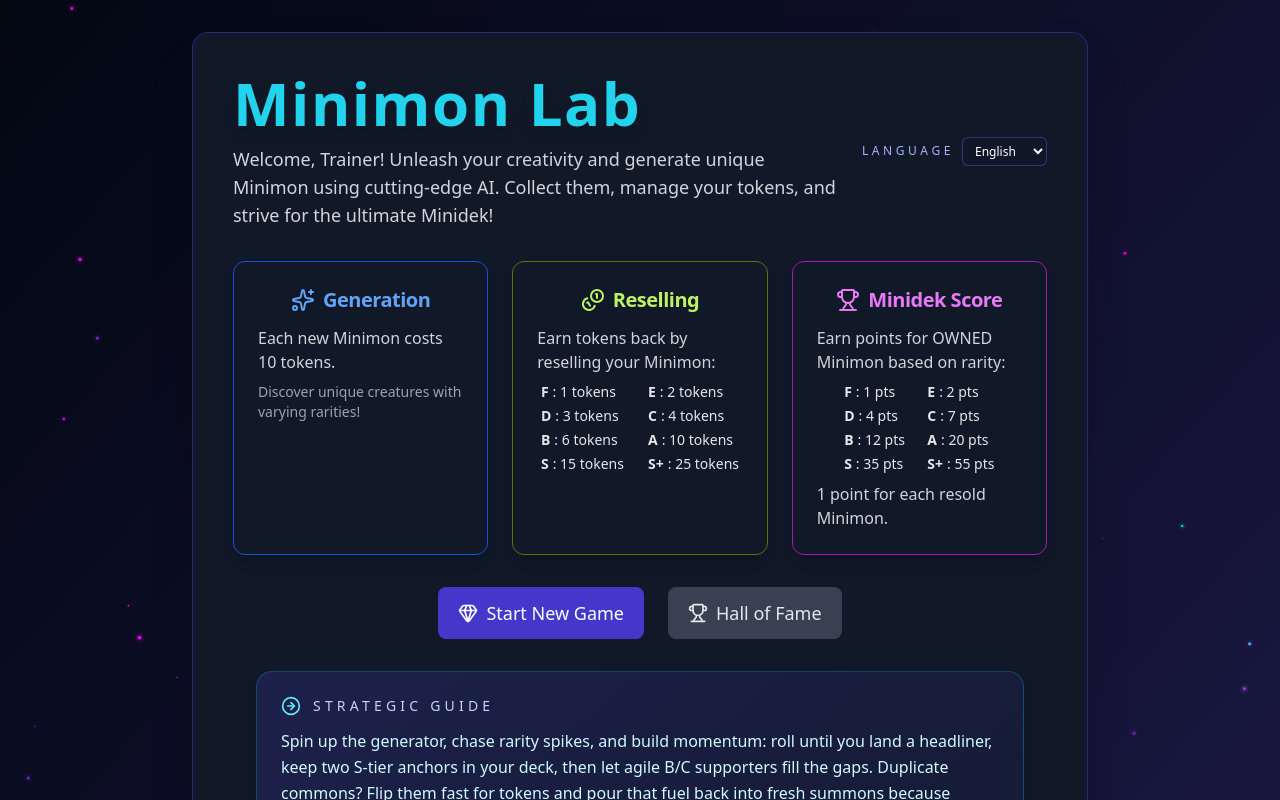
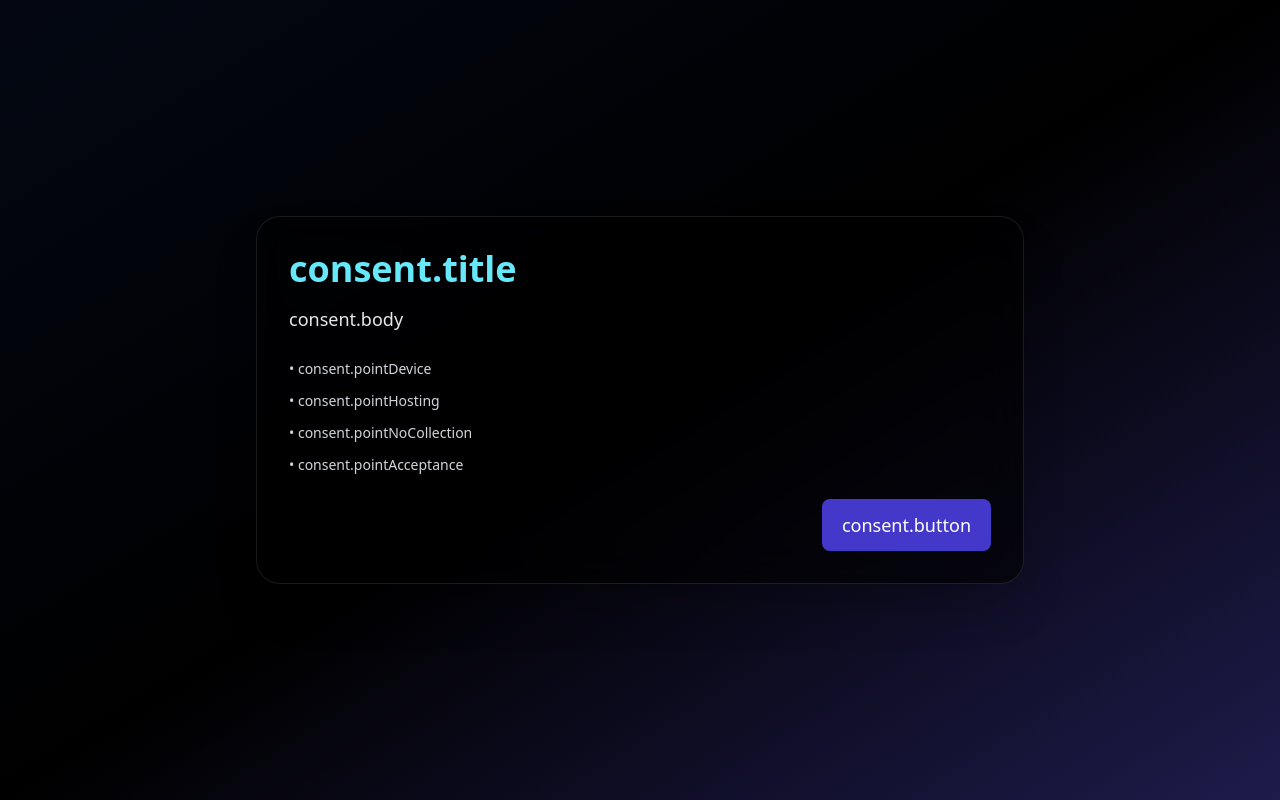
Before and after one commit to martinobettucci/epsi-pokedex, a React (Vite) app: page / in a window 1280 px wide. Shown: the top 800 px of the page. Built offline with nearby package versions, Linux system fonts and the light colour scheme.

Commit message:
feat: implement consent management with ConsentPage component

```diff
--- a/App.tsx
+++ b/App.tsx
@@ -6,6 +6,7 @@ import { AppState as AppStateType, MinimonStatus, MinimonRarity, Minimon, Archiv
 import WelcomeScreen from './WelcomeScreen';
 import MainGameScreen from './MainGameScreen';
 import HallOfFame from './HallOfFame';
+import ConsentPage from './ConsentPage';
 import { Loader2 } from 'lucide-react';
 import ParticleCanvas from './components/ParticleCanvas';
 import { balanceConfig, calculateDeckScore } from './utils/gameHelpers';
@@ -35,6 +36,10 @@ const determineStyleBadge = (minimons: Minimon[], telemetry: ArchiveTelemetry):
 
 const App: React.FC = () => {
   const { t } = useTranslation();
+  const [consentGiven, setConsentGiven] = useState<boolean>(() => {
+    if (typeof window === 'undefined') return false;
+    return localStorage.getItem('minimonConsent') === 'true';
+  });
   const [currentScreen, setCurrentScreen] = useState<AppScreen>('loading');
   const [isLoadingApp, setIsLoadingApp] = useState<boolean>(true);
   const [canContinueGame, setCanContinueGame] = useState<boolean>(false);
@@ -47,6 +52,13 @@ const App: React.FC = () => {
     soldHighRarity: false,
     startTimestamp: Date.now(),
   });
+
+  const handleAcceptConsent = useCallback(() => {
+    if (typeof window !== 'undefined') {
+      localStorage.setItem('minimonConsent', 'true');
+    }
+    setConsentGiven(true);
+  }, []);
 
   const recordGeneration = useCallback(() => {
     setSessionTelemetry((prev) => ({
@@ -223,6 +235,10 @@ const App: React.FC = () => {
     }));
   };
 
+  if (!consentGiven) {
+    return <ConsentPage onAccept={handleAcceptConsent} />;
+  }
+
   if (isLoadingApp) {
     return (
       <div className="min-h-screen flex flex-col items-center justify-center bg-gradient-to-br from-gray-950 to-indigo-950 text-gray-100">
--- /dev/null
+++ b/ConsentPage.tsx
@@ -0,0 +1,32 @@
+import React from 'react';
+import Button from './components/Button';
+import { useTranslation } from './i18n';
+
+interface ConsentPageProps {
+  onAccept: () => void;
+}
+
+const ConsentPage: React.FC<ConsentPageProps> = ({ onAccept }) => {
+  const { t } = useTranslation();
+  return (
+    <div className="min-h-screen flex flex-col items-center justify-center bg-gradient-to-br from-gray-950 via-black to-indigo-950 px-4 py-8 text-gray-100">
+      <div className="w-full max-w-3xl rounded-3xl border border-white/10 bg-black/60 p-8 text-left shadow-2xl backdrop-blur-xl">
+        <h1 className="text-4xl font-bold text-cyan-300 mb-4">{t('consent.title')}</h1>
+        <p className="text-lg text-gray-200 mb-6 leading-relaxed">{t('consent.body')}</p>
+        <ul className="space-y-3 text-sm text-gray-300 mb-6">
+          <li>• {t('consent.pointDevice')}</li>
+          <li>• {t('consent.pointHosting')}</li>
+          <li>• {t('consent.pointNoCollection')}</li>
+          <li>• {t('consent.pointAcceptance')}</li>
+        </ul>
+        <div className="flex justify-end">
+          <Button variant="primary" size="lg" onClick={onAccept}>
+            {t('consent.button')}
+          </Button>
+        </div>
+      </div>
+    </div>
+  );
+};
+
+export default ConsentPage;
```
